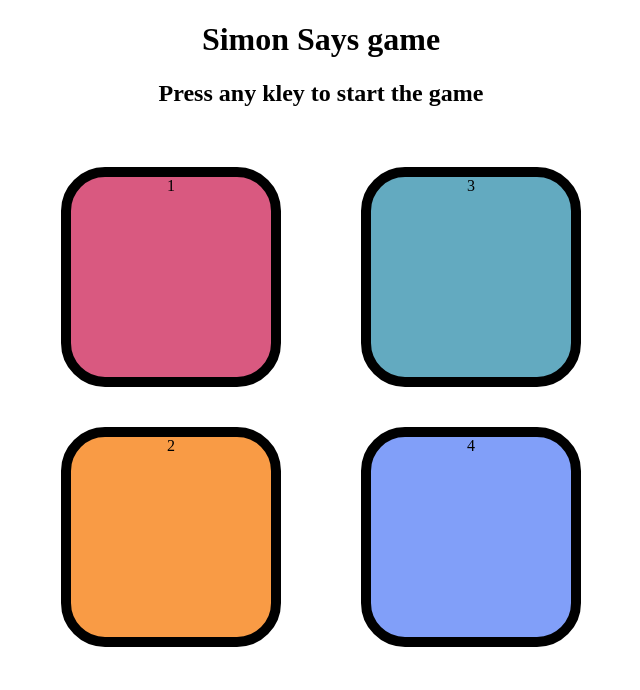
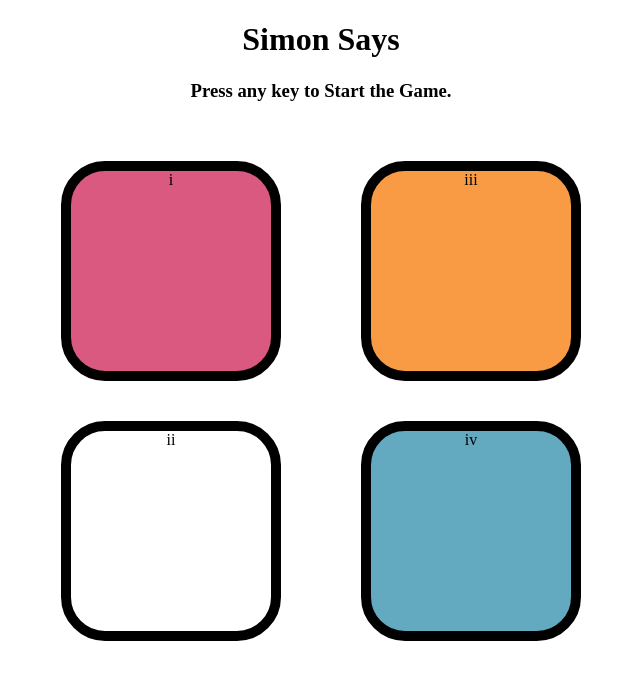
Before and after one commit to Rajnandani591/Simon-Says-Game, a plain HTML site: page index.html in a window 1280 px wide. Shown: the whole page, without its empty margins (319-959 px from the left). Drawn offline with Linux system fonts and the light colour scheme.

Commit message:
Update index.html

```diff
--- a/index.html
+++ b/index.html
@@ -4,24 +4,22 @@
     <meta charset="UTF-8">
     <meta name="viewport" content="width=device-width, initial-scale=1.0">
     <title>Simon Says Game</title>
-    <link rel="stylesheet" href="style.css"/>
+    <link rel="stylesheet" href="style.css">
 </head>
 <body>
-    <h1>Simon Says game</h1>
-    <h2>Press any kley to start the game</h2>
+    <h1>Simon Says</h1>
+    <h3>Press any key to Start the Game.</h3>
+<div class="btn-container">
+    <div class="line-one">
+        <div class="btn red"  type="button" id="red">i</div>
+        <div class="btn blue" type="button" id="blue">ii</div>
+    </div>
+    <div class="line-two">
+        <div class="btn yellow" type="button" id="yellow">iii</div>
+        <div class="btn green"  type="button" id="green">iv</div>
+    </div>
+</div>
 
-    <div class="btn-container">
-        <div class="line-one">
-          <div class="btn red" type="button">1</div>
-          <div class="btn yellow" type="button">2</div>
-        </div>
-         <div class="line-two">
-          <div class="btn green" type="button">3</div>
-          <div class="btn purple" type="button">4</div>
-    </div>
-
-    </div>
-
+<script src = "app.js"></script>
 </body>
-<script src="app.js"></script>
 </html>
```
